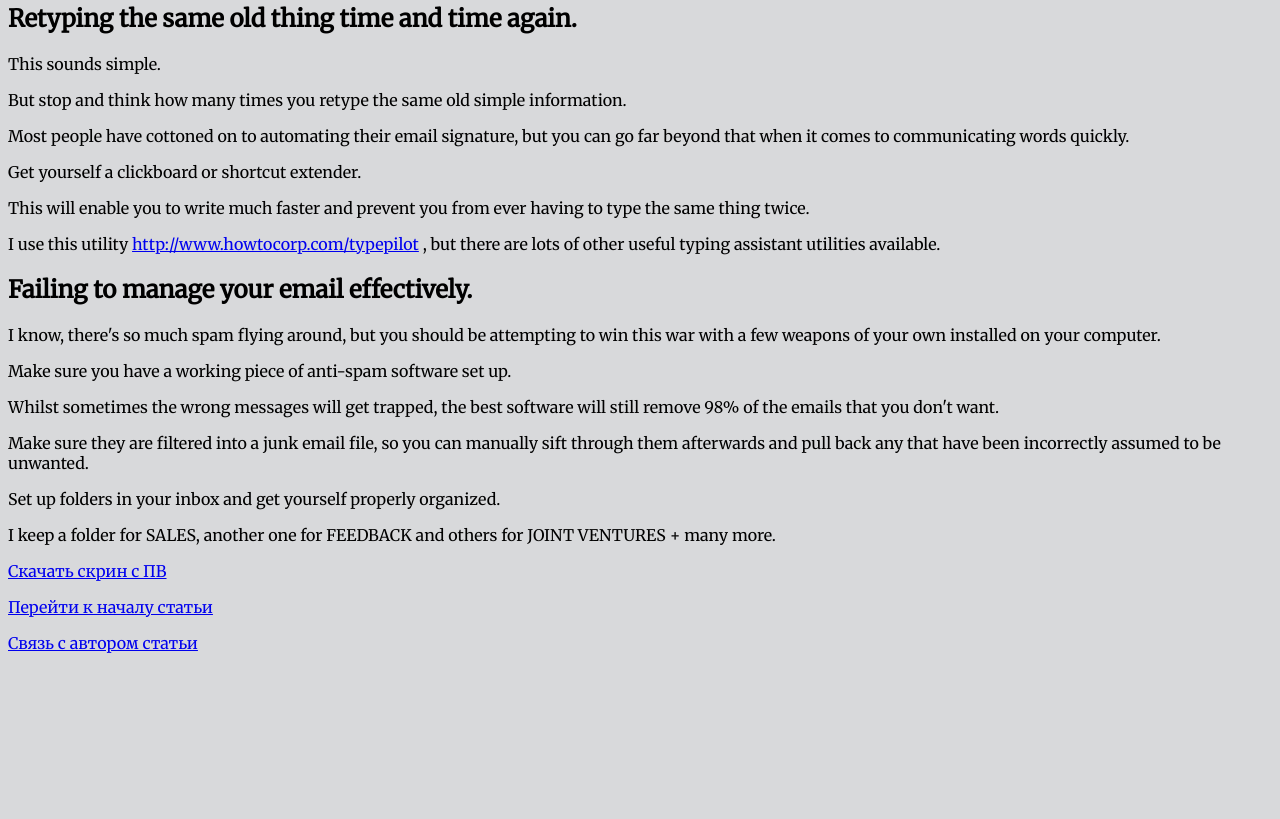
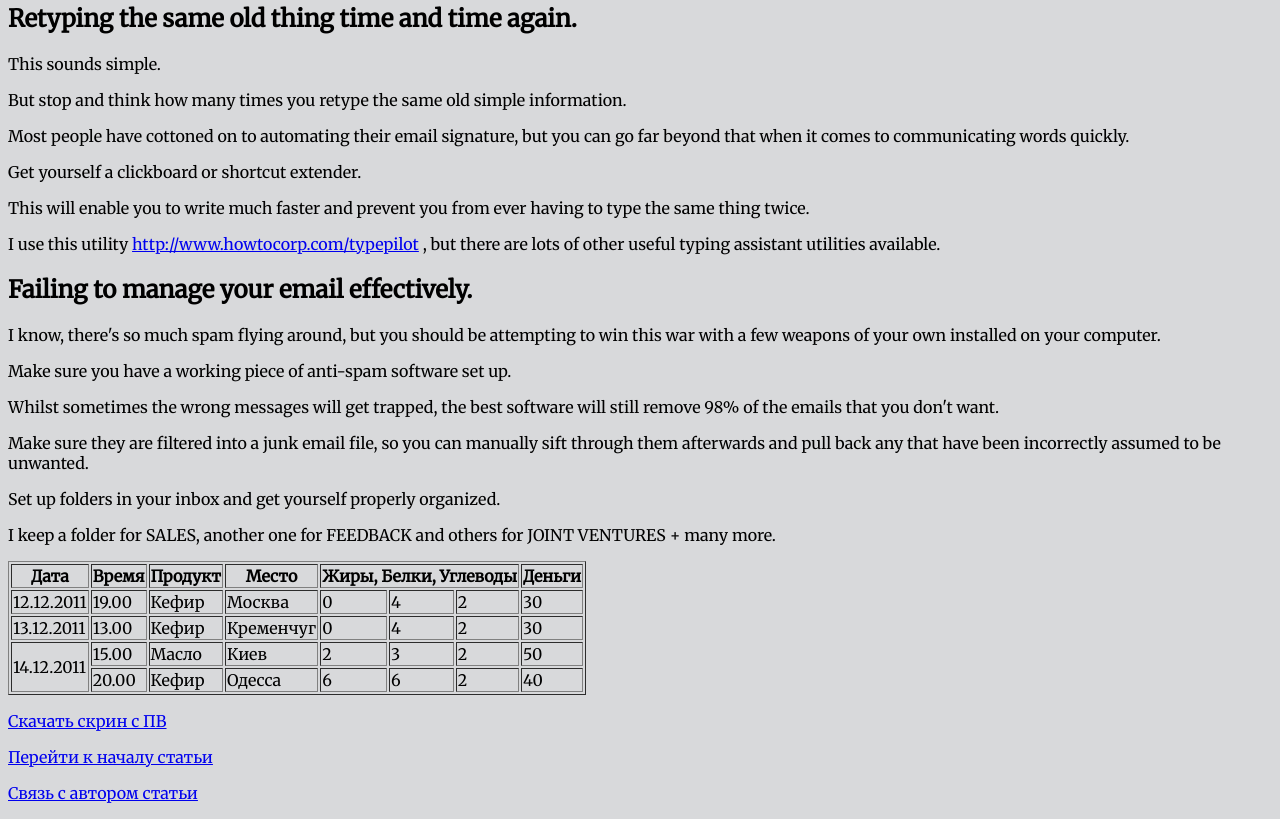
Before and after one commit to tedekusa/kursu_popova, a plain HTML site: page index.html in a window 1280 px wide. Shown: the part 877-1696 px from the top of the page. Before the commit the page ends 1546 px from the top, so only its background shows below. Drawn offline with Linux system fonts and the light colour scheme.

Commit message:
Разбираемся в таблицах

```diff
--- a/index.html
+++ b/index.html
@@ -75,6 +75,23 @@
         <p>Make sure they are filtered into a junk email file, so you can manually sift through them afterwards and pull back any that have been incorrectly assumed to be unwanted.</p>
         <p>Set up folders in your inbox and get yourself properly organized.</p>
         <p>I keep a folder for SALES, another one for FEEDBACK and others for JOINT VENTURES + many more.</p>
+        <table border="1">
+            <tr><th>Дата</th><th>Время</th><th>Продукт</th><th>Место</th><th colspan="3">Жиры, Белки, Углеводы</th><th>Деньги</th></tr>
+            <tr><td>12.12.2011</td><td>19.00</td><td>Кефир</td><td>Москва</td><td>0</td><td>4</td><td>2</td><td>30</td></tr>
+            <tr><td>13.12.2011</td><td>13.00</td><td>Кефир</td><td>Кременчуг</td><td>0</td><td>4</td><td>2</td><td>30</td></tr>
+            <tr><td rowspan="2">14.12.2011</td><td>15.00</td><td>Масло</td><td>Киев</td><td>2</td><td>3</td><td>2</td><td>50</td></tr>
+            <tr>                            <td>20.00</td><td>Кефир</td><td>Одесса</td><td>6</td><td>6</td><td>2</td><td>40</td></tr>
+        </table>
+
+
+
+
+
+
+
+
+
+
         <p><a href="./WinRAR ZIP archive.zip">Скачать скрин с ПВ</a></p>
         <p><a href="#head">Перейти к началу статьи</a> </p>
         <p><a href="mailto:tedekusa@gmail.com">Связь с автором статьи</a></p>
```
